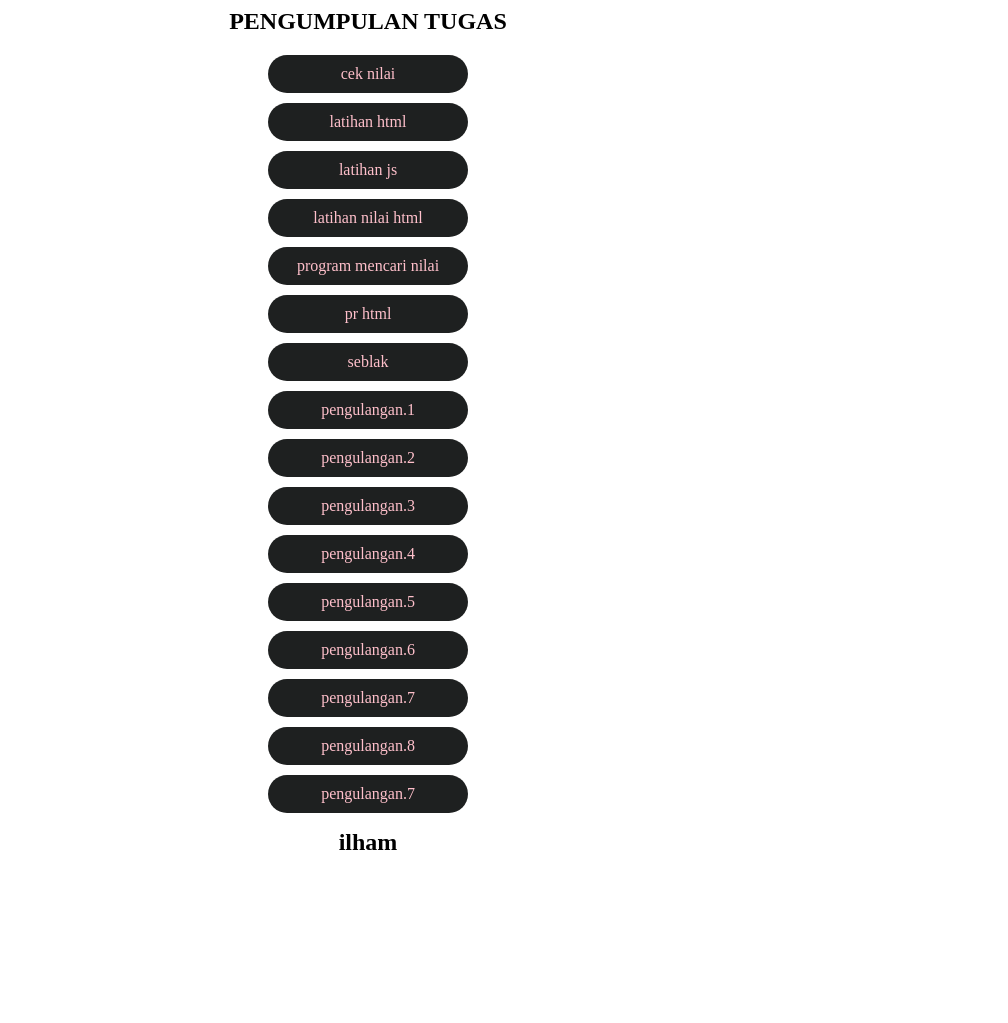
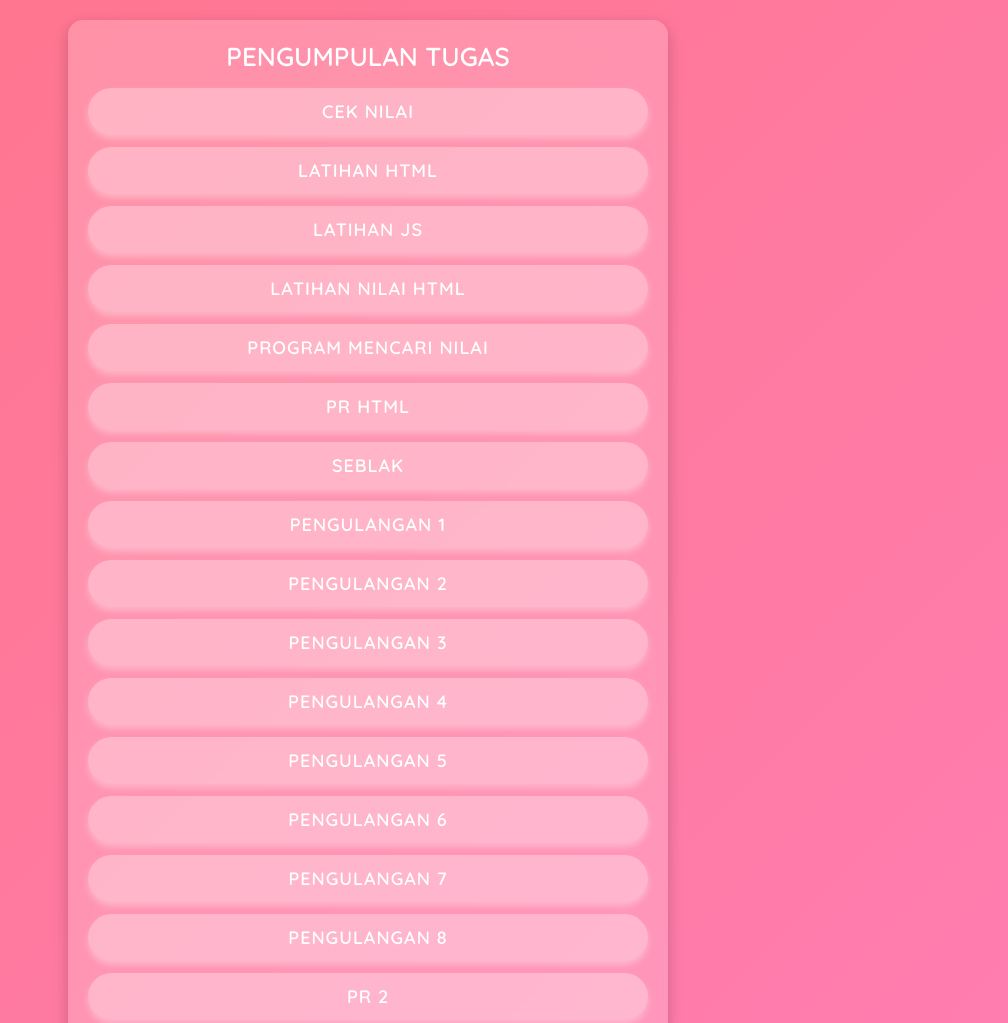
Before and after one commit to ilhamndul/tugas-tugas-ilham, a plain HTML site: page index.html in a window 1280 px wide. Shown: the top 1023 px of the page, without its empty margins (272-1280 px from the left). Before the commit the page ends 876 px from the top, so only its background shows below. Drawn offline with Linux system fonts and the light colour scheme.

Commit message:
Add files via upload

```diff
--- a/index.html
+++ b/index.html
@@ -1,33 +1,41 @@
+<!DOCTYPE html>
 <html lang="en">
 
 <head>
     <meta charset="UTF-8">
     <meta name="viewport" content="width=device-width, initial-scale=1.0">
     <title>Kumpulan Tugas</title>
-    <link rel="stylesheet" href="bapa.css">
+    <link rel="stylesheet" href="papah.css">
 </head>
 
 <body>
     <div class="container">
         <h1>PENGUMPULAN TUGAS</h1>
-        <a href="ceknilai.html" class="button">cek nilai</a>
-        <a href="latihan.html" class="button">latihan html</a>
-        <a href="latihan.js" class="button">latihan js</a>
-        <a href="latihannilai.html" class="button">latihan nilai html</a>
-        <a href="programmencarinilai.html" class="button">program mencari nilai</a>
-        <a href="pr.html" class="button">pr html </a>
-        <a href="seblak.html" class="button">seblak</a>
-        <a href="latpengulangan1.html" class="button">pengulangan.1</a>
-        <a href="latpergulangan2.html" class="button">pengulangan.2</a>
-        <a href="latpengulangan3.html" class="button">pengulangan.3</a>
-        <a href="latpengulangan4.html" class="button">pengulangan.4</a>
-        <a href="latpengulangan5.html" class="button">pengulangan.5</a>
-        <a href="latpengulangan6.html" class="button">pengulangan.6</a>
-        <a href="latpengulangan7.html" class="button">pengulangan.7</a>
-        <a href="pengulangan8.html" class="button">pengulangan.8</a>
-        <a href="latpengulangan7.html" class="button">pengulangan.7</a>
-       </div>
-       <div class="container">
-           <h1>ilham</H1>
+        <div class="button-container">
+            <a href="ceknilai.html" class="button">Cek Nilai</a>
+            <a href="latihan.html" class="button">Latihan HTML</a>
+            <a href="latihan.js" class="button">Latihan JS</a>
+            <a href="latihannilai.html" class="button">Latihan Nilai HTML</a>
+            <a href="programmencarinilai.html" class="button">Program Mencari Nilai</a>
+            <a href="pr.html" class="button">PR HTML</a>
+            <a href="seblak.html" class="button">Seblak</a>
+            <a href="latpengulangan1.html" class="button">Pengulangan 1</a>
+            <a href="latpergulangan2.html" class="button">Pengulangan 2</a>
+            <a href="latpengulangan3.html" class="button">Pengulangan 3</a>
+            <a href="latpengulangan4.html" class="button">Pengulangan 4</a>
+            <a href="latpengulangan5.html" class="button">Pengulangan 5</a>
+            <a href="latpengulangan6.html" class="button">Pengulangan 6</a>
+            <a href="latpengulangan7.html" class="button">Pengulangan 7</a>
+            <a href="pengulangan8.html" class="button">Pengulangan 8</a>
+            <a href="pr2.html" class="button">pr 2</a>
+            <a href="nonton.html" class="button">nonton</a>
 
-        <html>
+        </div>
+    </div>
+
+    <div class="container">
+        <h1>Ilham</h1>
+    </div>
+</body>
+
+</html>
```
